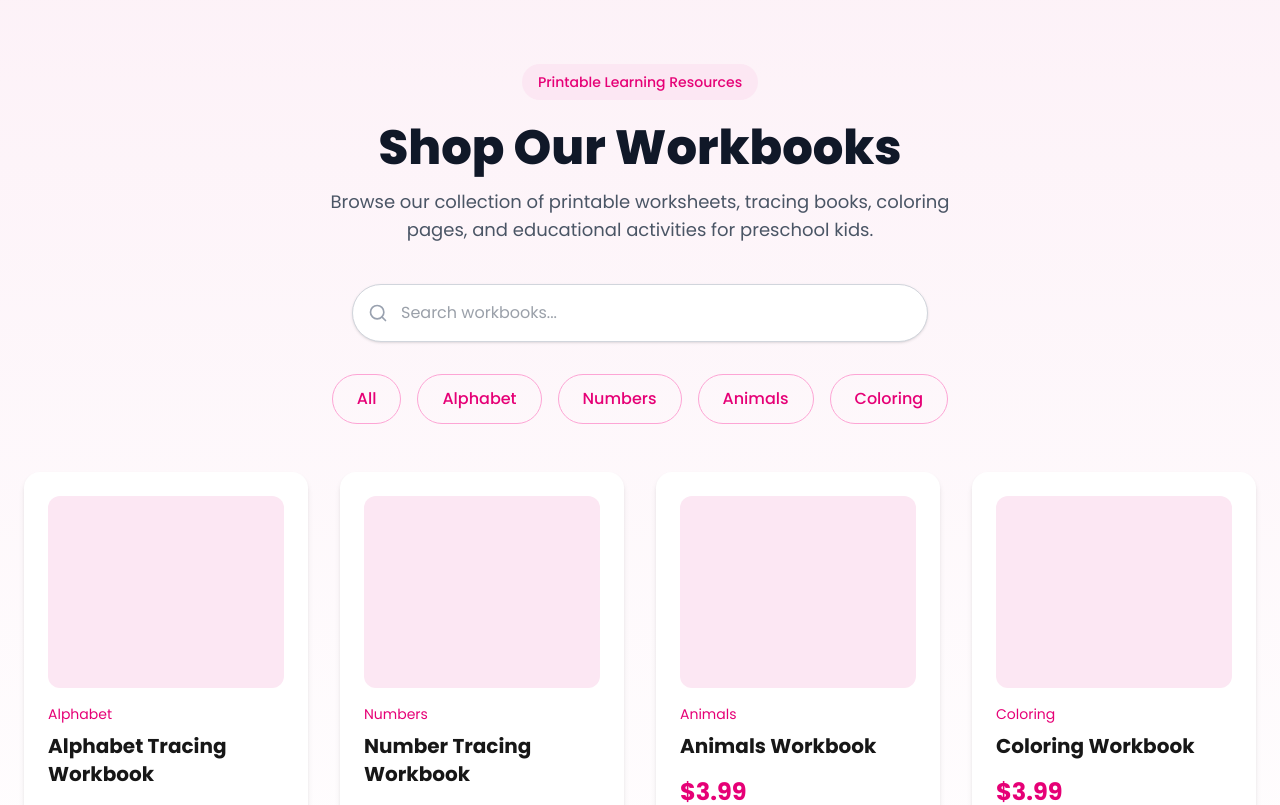
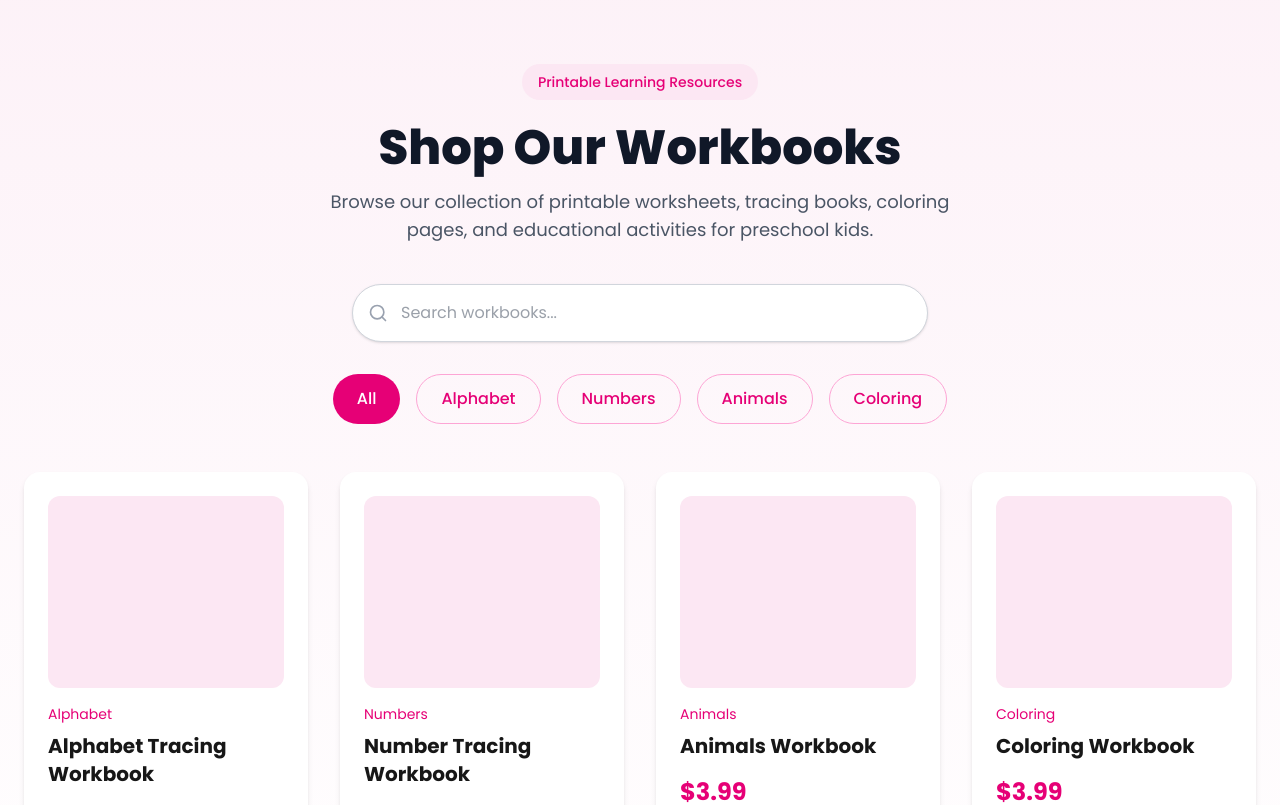
Before and after one commit to design4everkids/design4everkids-pro, a Next.js app: page /shop in a window 1280 px wide. Shown: the top 805 px of the page. Built offline with nearby package versions, Linux system fonts and the light colour scheme.

Commit message:
Complete shop page search and category filter

```diff
--- a/app/shop/page.tsx
+++ b/app/shop/page.tsx
@@ -1,6 +1,7 @@
 "use client";
 
 import { useState } from "react";
+
 import ShopHeader from "@/components/shop/ShopHeader";
 import SearchBar from "@/components/shop/SearchBar";
 import CategoryFilter from "@/components/shop/CategoryFilter";
@@ -8,6 +9,7 @@ import ProductGrid from "@/components/shop/ProductGrid";
 
 export default function ShopPage() {
   const [search, setSearch] = useState("");
+  const [category, setCategory] = useState("All");
 
   return (
     <main className="min-h-screen bg-gradient-to-b from-pink-50 to-white">
@@ -18,11 +20,15 @@ export default function ShopPage() {
         setSearch={setSearch}
       />
 
-      <CategoryFilter />
+      <CategoryFilter
+        category={category}
+        setCategory={setCategory}
+      />
 
       <ProductGrid
-        search={search}
-      />
+  search={search}
+  category={category}
+/>
     </main>
   );
 }
--- a/components/shop/CategoryFilter.tsx
+++ b/components/shop/CategoryFilter.tsx
@@ -1,4 +1,9 @@
 "use client";
+
+type CategoryFilterProps = {
+  category: string;
+  setCategory: React.Dispatch<React.SetStateAction<string>>;
+};
 
 const categories = [
   "All",
@@ -8,16 +13,24 @@ const categories = [
   "Coloring",
 ];
 
-export default function CategoryFilter() {
+export default function CategoryFilter({
+  category,
+  setCategory,
+}: CategoryFilterProps) {
   return (
     <section className="max-w-7xl mx-auto px-6 mb-12">
       <div className="flex flex-wrap justify-center gap-4">
-        {categories.map((category) => (
+        {categories.map((item) => (
           <button
-            key={category}
-            className="rounded-full border border-pink-300 px-6 py-3 font-medium text-pink-600 transition hover:bg-pink-600 hover:text-white"
+            key={item}
+            onClick={() => setCategory(item)}
+            className={`rounded-full px-6 py-3 font-medium transition ${
+              category === item
+                ? "bg-pink-600 text-white"
+                : "border border-pink-300 text-pink-600 hover:bg-pink-600 hover:text-white"
+            }`}
           >
-            {category}
+            {item}
           </button>
         ))}
       </div>
--- a/components/shop/ProductGrid.tsx
+++ b/components/shop/ProductGrid.tsx
@@ -3,16 +3,24 @@ import ProductCard from "./ProductCard";
 
 type ProductGridProps = {
   search: string;
+  category: string;
 };
 
 export default function ProductGrid({
   search,
+  category,
 }: ProductGridProps) {
 
-  const filteredProducts = products.filter((product) =>
-    product.title.toLowerCase().includes(search.toLowerCase())
-  );
+const filteredProducts = products.filter((product) => {
+  const matchesSearch = product.title
+    .toLowerCase()
+    .includes(search.toLowerCase());
 
+  const matchesCategory =
+    category === "All" || product.category === category;
+
+  return matchesSearch && matchesCategory;
+});
   return (
     <section className="max-w-7xl mx-auto px-6 pb-20">
       <div className="grid gap-8 sm:grid-cols-2 lg:grid-cols-4">
```
